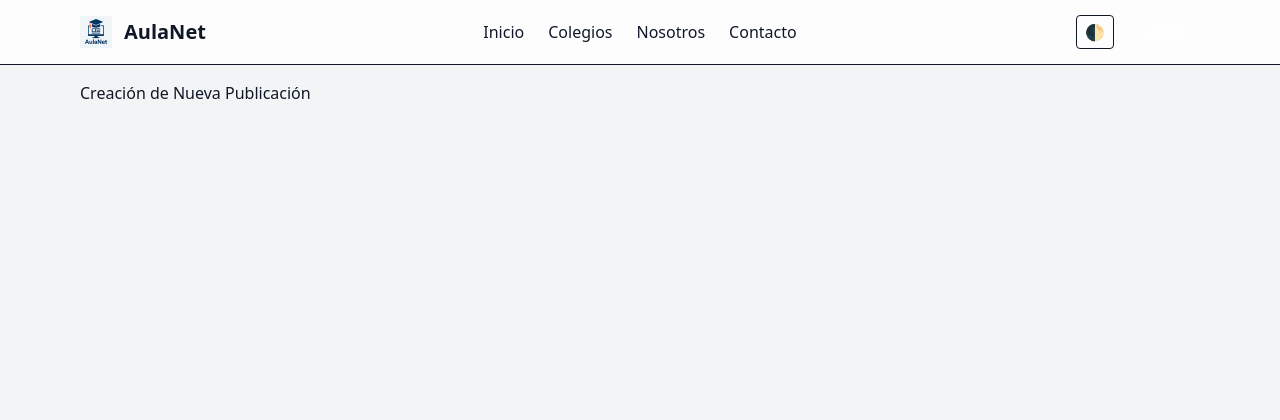
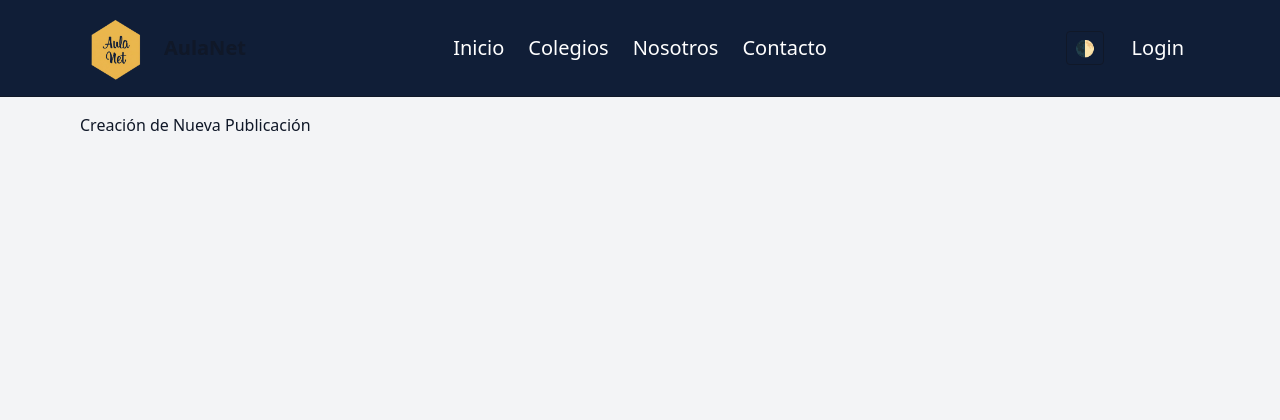
Before and after one commit to francoBa/AulaNet, a Django app: template aulanet/templates/blog/post-new.html in a window 1280 px wide. Shown: the top 420 px of the page. Run offline with Django 3.2, Linux system fonts and the light colour scheme; the template is opened without the code that fills it, so the values that code supplies are empty.

Commit message:
Se ha iniciado la version-1 de la modificacion del template navbar.html

```diff
--- a/aulanet/templates/components/ui/navbar.html
+++ b/aulanet/templates/components/ui/navbar.html
@@ -1,13 +1,14 @@
 {% load static %}
-<nav class="max-w-6xl mx-auto px-4 py-3">
+<div style="background-color: #101E37;">
+<nav class="max-w-6xl mx-auto px-4 py-3" style="background-color: #101E37;">
   <div class="grid grid-cols-2 md:grid-cols-3 items-center">
     <!-- LOGO -->
     <div class="flex items-center space-x-3">
       <a href="{% url 'core:index' %}">
         <img
-          src="{% static 'img/logo.png' %}"
+          src="{% static 'img/logo-rombo-amarillo.png' %}"
           alt="AulaNet Logo"
-          class="h-8 w-8"
+          class="h-18 w-18"
         />
       </a>
       <a href="{% url 'core:index' %}"
@@ -17,14 +18,13 @@
 
     <!-- MENU DESKTOP -->
     <div class="hidden md:flex justify-center space-x-6">
-      <a href="{% url 'core:index' %}" class="hover:text-blue-500">Inicio</a>
-      <a href="{% url 'school:school-list' %}" class="hover:text-blue-500"
+      <a href="{% url 'core:index' %}" class="text-xl text-white hover:text-white-blue-100">Inicio</a>
+      <a href="{% url 'school:school-list' %}" class="text-xl text-white hover:text-white-blue-100"
         >Colegios</a
       >
-      <a href="{% url 'core:about' %}" class="hover:text-blue-500">Nosotros</a>
-      <a href="{% url 'core:contact' %}" class="hover:text-blue-500"
-        >Contacto</a
-      >
+      <a href="{% url 'core:about' %}" class="text-xl text-white hover:text-blue-100">Nosotros</a>
+      <a href="{% url 'core:contact' %}" class="text-xl text-white hover:text-white-blue-100"
+        >Contacto</a>
     </div>
 
     <!-- LADO DERECHO (login + tema) -->
@@ -40,7 +40,7 @@
       <!-- LOGIN -->
       <a
         href="{% url 'user:login' %}"
-        class="px-4 py-2 block py-2 bg-[var(--bg-button-primary)] text-white rounded hover:bg-[var(--bg-button-primary-hover)]"
+        class="text-xl px-4 py-2 block py-2 bg-[var(--bg-button-primary)] text-white rounded hover:bg-[var(--bg-button-primary-hover)]"
       >
         Login
       </a>
@@ -94,3 +94,4 @@
     </a>
   </div>
 </nav>
+</div>
```
